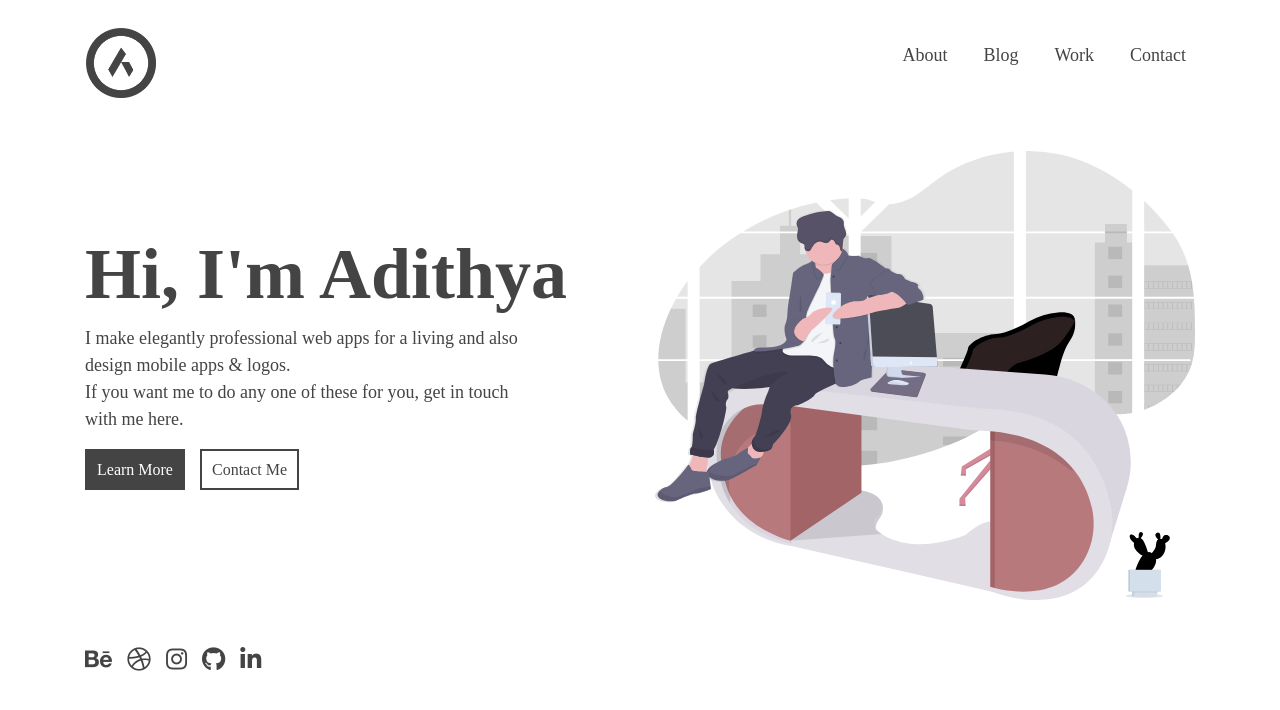
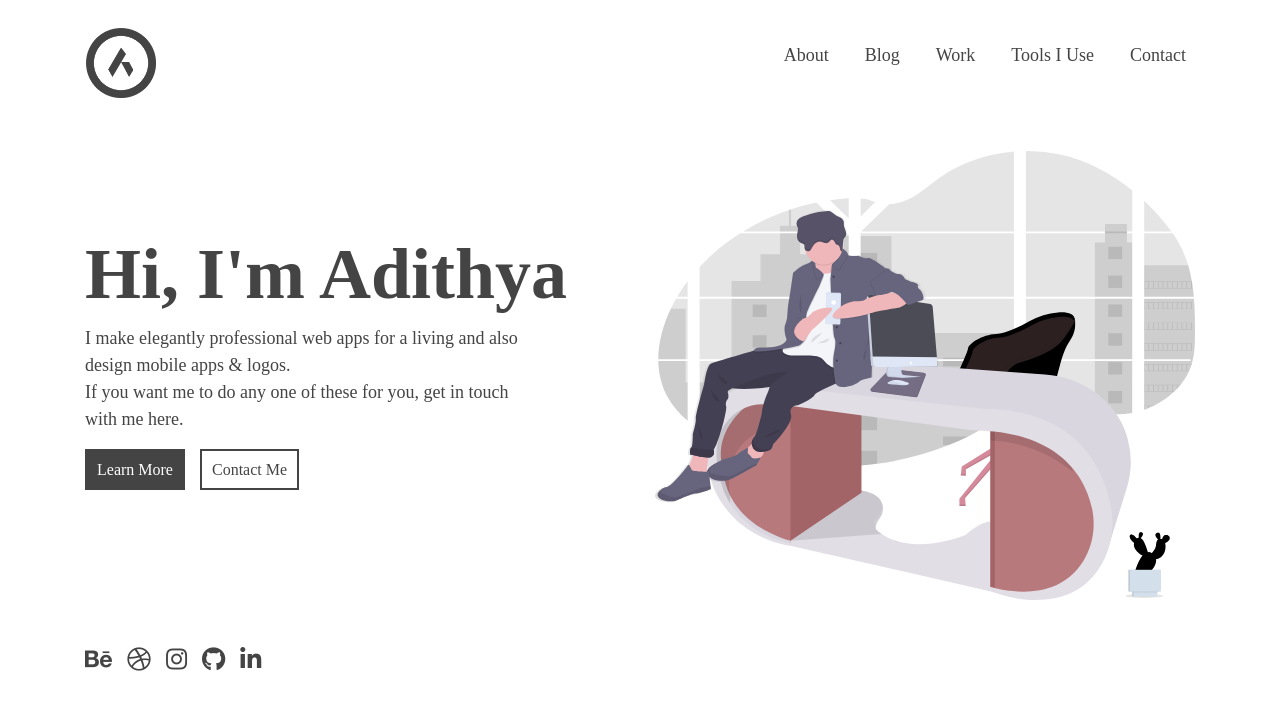
Before and after one commit to AdithyaBhat17/adithyabhat17.github.io, a React (Create React App) app: page / in a window 1280 px wide. Shown: the top 710 px of the page. Built offline with nearby package versions, Linux system fonts and the light colour scheme.

Commit message:
:sparkles: Added a new navbar item

```diff
--- a/src/Navbar.js
+++ b/src/Navbar.js
@@ -20,11 +20,11 @@ const Navbar = ({selected}) => {
                 <li className="nav-item">
                     <a href="https://medium.com/adithya-nr" style={{color: '#444'}} target="_blank" rel="noopener noreferrer" className="nav-link">Blog</a>
                 </li>
-                {/* <li className="nav-item">
-                    <Link to="/skills" style={selected === 3 ? {textDecoration:'line-through',color:'#000'} : {color: '#444'}} className="nav-link">Skills</Link>
-                </li> */}
                 <li className="nav-item">
                     <Link className="nav-link" to="/work" style={selected === 4 ? {textDecoration:'line-through',color:'#000'} : {color: '#444'}}>Work</Link>
+                </li>
+                <li className="nav-item">
+                    <Link to="/tools" style={selected === 3 ? {textDecoration:'line-through',color:'#000'} : {color: '#444'}} className="nav-link">Tools I Use</Link>
                 </li>
                 <li className="nav-item">
                     <Link className="nav-link" to="/contact" style={selected === 5 ? {textDecoration:'line-through',color:'#000'} : {color: '#444'}}>Contact</Link>
```
